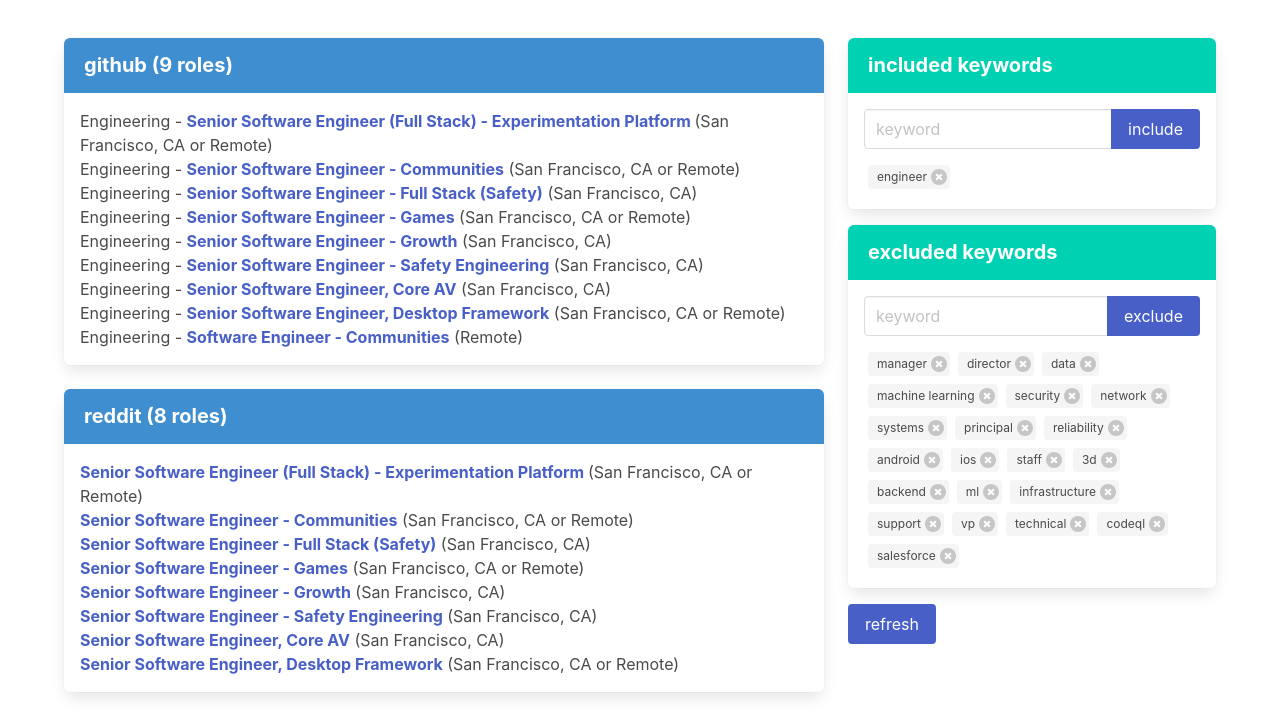
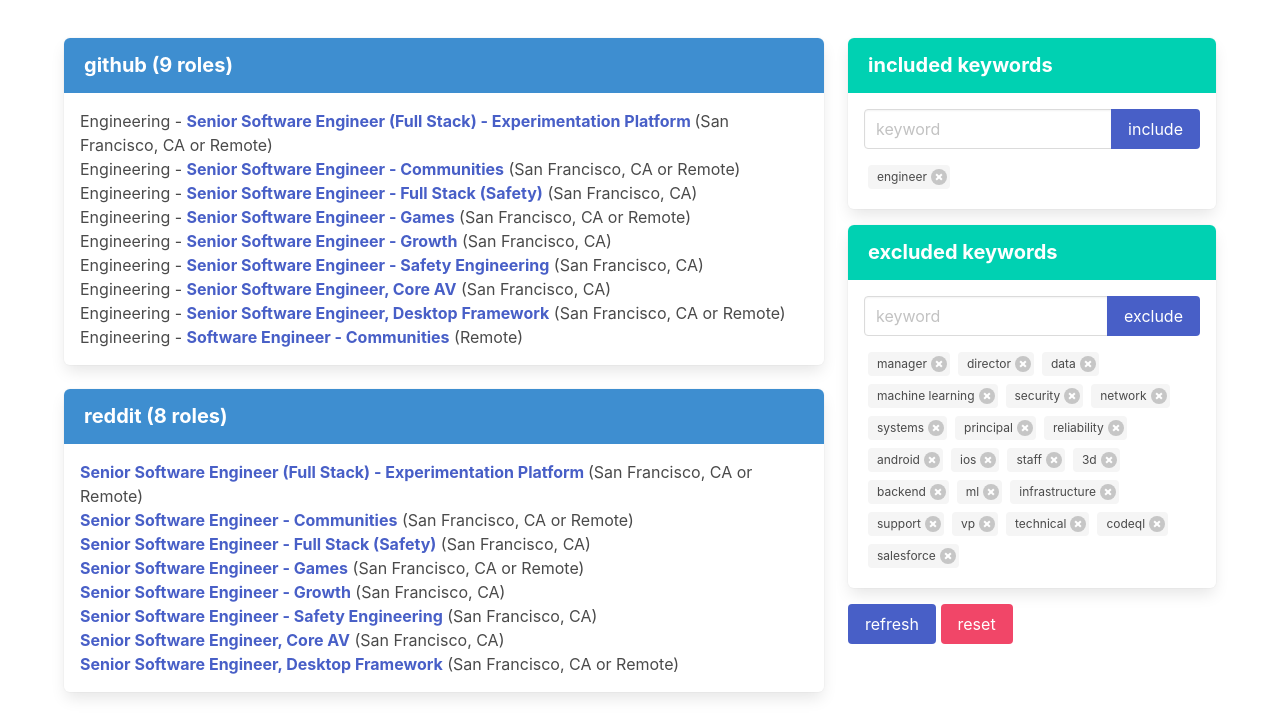
Before and after one commit to doobix/see-greenhouse, a website: page index.html in a window 1280 px wide. Shown: the part 62-775 px from the top of the page. Drawn offline with nearby package versions, Linux system fonts and the light colour scheme.

Commit message:
add reset button

```diff
--- a/index.html
+++ b/index.html
@@ -55,7 +55,8 @@
               </article>
             </div>
             <div class="mb-4">
-              <button onclick="go()" id="refresh" class="button is-link is-loading">refresh</button>
+              <button onclick="go();" id="refresh" class="button is-link is-loading">refresh</button>
+              <button onclick="resetLists();go();" id="refresh" class="button is-danger">reset</button>
             </div>
           </div>
         </div>
```
